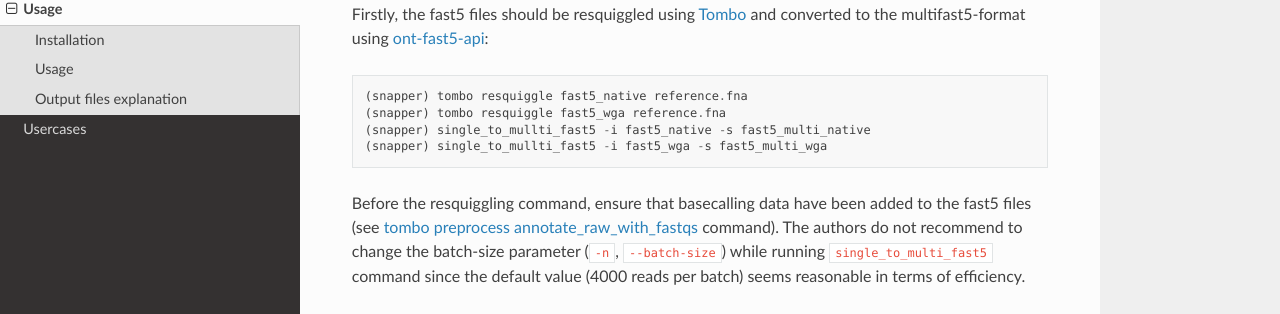
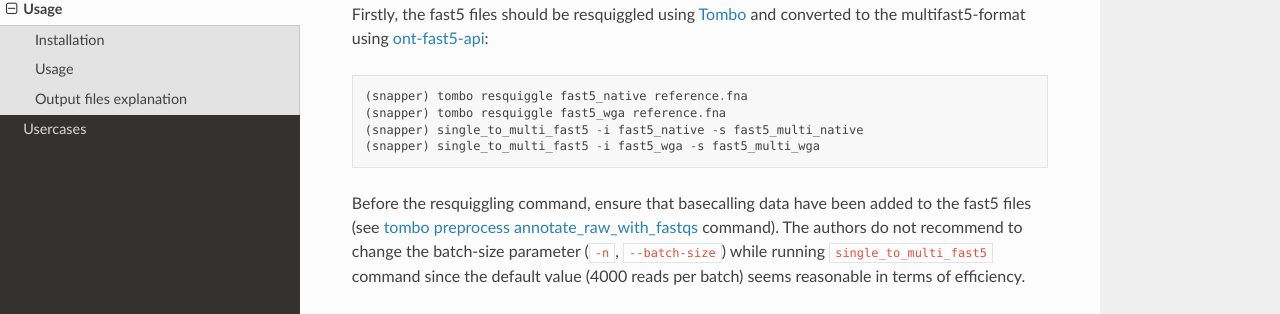
Before and after one commit to DNKonanov/snapper-man-test, a Sphinx documentation site: the page built from docs/source/usage.rst, in a window 1280 px wide and 900 px high, scrolled down 635 px. Shown: the part 137-451 px from the top of the window. Built offline with Sphinx 7.4.7 and the Read the Docs theme 2.0.0, drawn with Linux system fonts in a browser that asks for light colours.

Commit message:
fix typos

```diff
--- a/docs/source/usage.rst
+++ b/docs/source/usage.rst
@@ -32,8 +32,8 @@ Firstly, the fast5 files should be resquiggled using `Tombo <https://nanoporetec
 
    (snapper) tombo resquiggle fast5_native reference.fna
    (snapper) tombo resquiggle fast5_wga reference.fna
-   (snapper) single_to_mullti_fast5 -i fast5_native -s fast5_multi_native
-   (snapper) single_to_mullti_fast5 -i fast5_wga -s fast5_multi_wga
+   (snapper) single_to_multi_fast5 -i fast5_native -s fast5_multi_native
+   (snapper) single_to_multi_fast5 -i fast5_wga -s fast5_multi_wga
 
 
 Before the resquiggling command, ensure that basecalling data have been added to the fast5 files (see `tombo preprocess annotate_raw_with_fastqs <https://nanoporetech.github.io/tombo/resquiggle.html>`_ command).
--- a/docs/source/usercases.rst
+++ b/docs/source/usercases.rst
@@ -13,7 +13,7 @@ The running command::
 Here we set ``-max_motifs`` parameter to be 30 since *H. pylori* is known to have a huge number of different R-M systems (up to 30).
 In addition, we specified ``-target_chr`` parameter to analyze only the main chromosome.
 
-The first stage of the pipeline is raw signals collecting. It might up to one hour depending on the dataset size.
+The first stage of the pipeline is raw signals collecting. It might take up to one hour depending on the dataset size.
 On average, a dataset consisting of 40-50 multifast5 batches is processed not longer than in 15-20 minutes.
 
 .. code:: console
```
